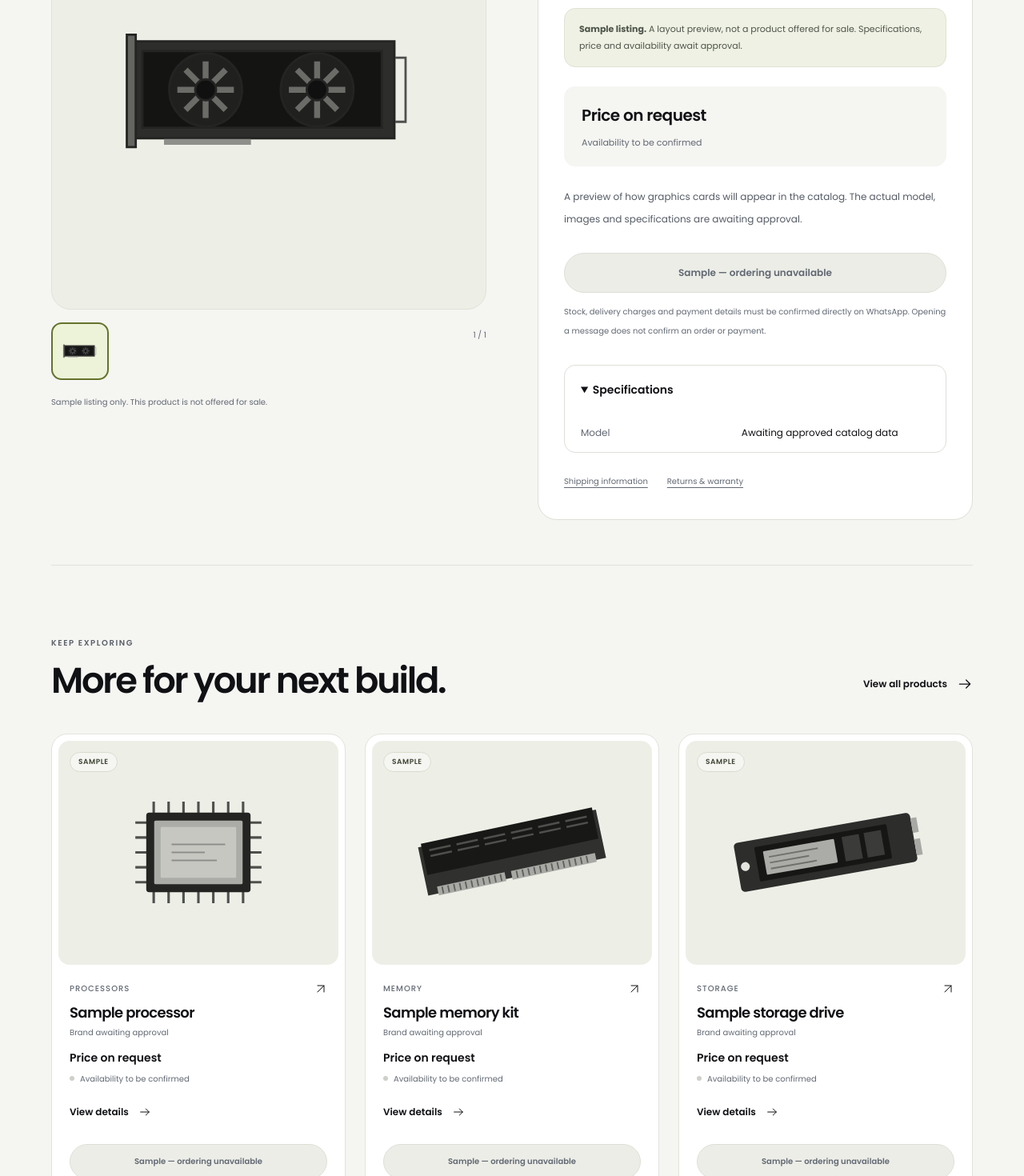
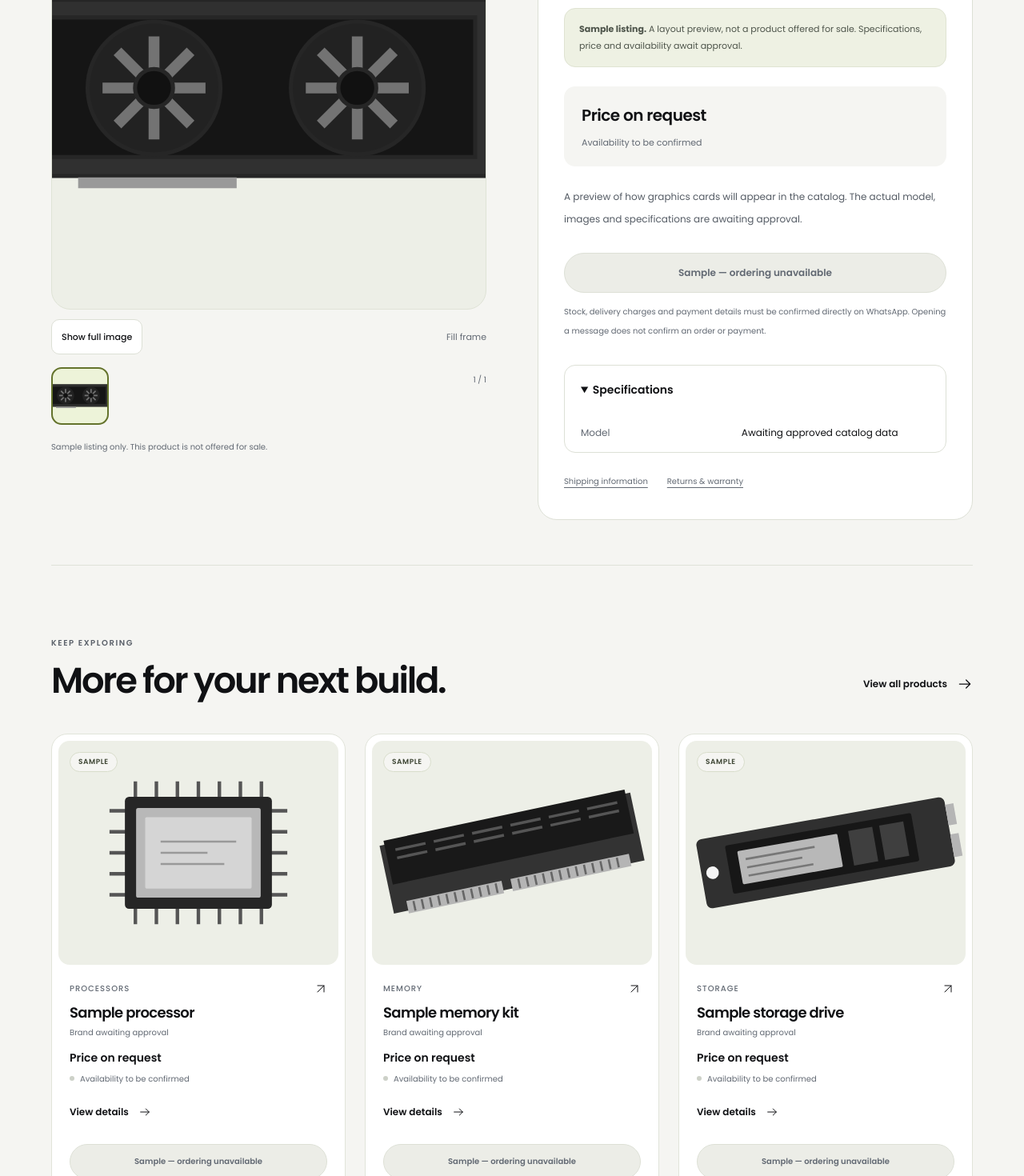
Before and after one commit to MalakAnasKhan/malakcomputers, a Next.js app: page /products/sample-graphics-card in a window 1280 px wide. Shown: the part 392-1862 px from the top of the page at 80% size. Built offline with nearby package versions, Linux system fonts and the light colour scheme.

Commit message:
Product Card Updated

```diff
--- a/src/app/globals.css
+++ b/src/app/globals.css
@@ -118,7 +118,7 @@
   .product-card :focus-visible { outline-color: var(--graphite); }
   .product-card:hover { transform: translateY(-4px); border-color: #B1BAA2; }
   .product-card-image { position: relative; aspect-ratio: 1.25; overflow: hidden; background: #EDEFE7; margin: 8px 8px 0; border-radius: 14px; }
-  .product-card-image img { padding: 26px; transition: transform .45s; mix-blend-mode: multiply; }
+  .product-card-image img { transition: transform .45s; }
   .product-card:hover img { transform: scale(1.035); }
   .sample-badge { position: absolute; top: 14px; left: 14px; border: 1px solid #D8DDCB; border-radius: 999px; background: #F5F5F2; padding: 5px 10px; color: #3C4432; font-size: 9px; font-weight: 600; letter-spacing: .06em; text-transform: uppercase; }
   .product-card-body { padding: 22px 22px 0; }
@@ -154,7 +154,8 @@
   .shop-sidebar { align-self: start; border: 1px solid var(--border); border-radius: 18px; background: white; padding: 22px; }
   .shop-empty { border: 1px solid var(--border); border-radius: 22px; background: white; }
   .gallery-stage { position: relative; aspect-ratio: 1; overflow: hidden; border-radius: 24px; border: 1px solid #DFE3D6; background: #EDEFE7; }
-  .gallery-stage img { mix-blend-mode: multiply; }
+  .gallery-fit-toggle { min-height: 44px; padding: 8px 12px; border: 1px solid var(--border); border-radius: 10px; background: white; font-weight: 500; }
+  .gallery-fit-toggle[aria-pressed="true"] { border-color: #64732C; background: #EDF3D9; }
   .gallery-thumb { position: relative; height: 72px; width: 72px; border: 1px solid var(--border); border-radius: 13px; background: white; overflow: hidden; }
   .gallery-thumb[aria-pressed="true"] { border: 2px solid #64732C; background: #EDF3D9; }
   .product-summary { border: 1px solid var(--border); border-radius: 24px; background: white; padding: 24px; }
--- a/src/modules/catalog/product-card.tsx
+++ b/src/modules/catalog/product-card.tsx
@@ -8,7 +8,7 @@ import type { Product } from "./types";
 export function ProductCard({ product, imageSizes = "(max-width: 639px) 100vw, (max-width: 1279px) 50vw, 33vw" }: { product: Product; imageSizes?: string }) {
   return <article className="product-card" data-product-card={product.slug}>
     <Link href={"/products/" + product.slug} aria-label={"View " + product.name}>
-      <div className="product-card-image"><Image src={product.images[0].src} alt={product.images[0].alt} fill sizes={imageSizes} className="object-contain" />{product.isSample && <span className="sample-badge">Sample</span>}</div>
+      <div className="product-card-image"><Image src={product.images[0].src} alt={product.images[0].alt} fill sizes={imageSizes} className="object-cover" />{product.isSample && <span className="sample-badge">Sample</span>}</div>
       <div className="product-card-body"><div className="flex items-center justify-between gap-3"><p className="product-card-category">{product.category ?? "Category unspecified"}</p><Icon name="arrow-up" width="16" height="16" /></div><h3>{product.name}</h3><p className="mt-1 text-[10px] text-neutral-500">{product.brand === "Not specified" ? "Brand awaiting approval" : product.brand}</p><p className="product-card-price">{formatPrice(product.pricePkr)}</p><p className="product-card-stock"><span aria-hidden="true" className={"h-1.5 w-1.5 rounded-full " + (product.stockStatus === "in-stock" ? "bg-graphite" : "bg-neutral-300")} />{stockLabels[product.stockStatus]}</p><span className="text-link mt-3">View details<Icon name="arrow" width="16" height="16" /></span></div>
     </Link>
     <div className="product-card-footer"><OrderButton product={product} className="w-full" /></div>
--- a/src/modules/catalog/product-gallery.tsx
+++ b/src/modules/catalog/product-gallery.tsx
@@ -1,15 +1,21 @@
 "use client";
 
 import Image from "next/image";
-import { useState } from "react";
+import { useId, useState } from "react";
 import type { Product } from "./types";
 
 export function ProductGallery({ images, name, isSample }: Pick<Product, "images" | "name" | "isSample">) {
   const [active, setActive] = useState(0);
+  const [showFullImage, setShowFullImage] = useState(false);
+  const stageId = useId();
   const image = images[active];
   return <section aria-label={name + " image gallery"}>
-    <div className="gallery-stage"><Image src={image.src} alt={image.alt} fill priority={active === 0} sizes="(max-width: 1023px) 100vw, 50vw" className="object-contain p-8 sm:p-12" />{isSample && <span className="sample-badge">Sample listing</span>}</div>
-    <div className="mt-4 flex items-start justify-between gap-4"><div className="flex flex-wrap gap-3" aria-label="Select a product image">{images.map((item, index) => <button type="button" key={item.src + "-" + index} onClick={() => setActive(index)} aria-label={"View image " + (index + 1) + ": " + item.alt} aria-pressed={active === index} className="gallery-thumb"><Image src={item.src} alt="" fill sizes="72px" className="object-contain p-2" /></button>)}</div><p className="shrink-0 pt-2 text-[10px] text-neutral-500" aria-live="polite">{active + 1} / {images.length}</p></div>
+    <div id={stageId} className="gallery-stage"><Image src={image.src} alt={image.alt} fill priority={active === 0} sizes="(max-width: 1023px) 100vw, 50vw" className={showFullImage ? "object-contain" : "object-cover"} />{isSample && <span className="sample-badge">Sample listing</span>}</div>
+    <div className="mt-3 flex min-h-11 items-center justify-between gap-4 text-[11px]">
+      <button type="button" aria-pressed={showFullImage} aria-controls={stageId} onClick={() => setShowFullImage(!showFullImage)} className="gallery-fit-toggle">Show full image</button>
+      <p className="text-neutral-500" aria-live="polite">{showFullImage ? "Full image, no cropping" : "Fill frame"}</p>
+    </div>
+    <div className="mt-4 flex items-start justify-between gap-4"><div className="flex flex-wrap gap-3" aria-label="Select a product image">{images.map((item, index) => <button type="button" key={item.src + "-" + index} onClick={() => setActive(index)} aria-label={"View image " + (index + 1) + ": " + item.alt} aria-pressed={active === index} className="gallery-thumb"><Image src={item.src} alt="" fill sizes="72px" className="object-cover" /></button>)}</div><p className="shrink-0 pt-2 text-[10px] text-neutral-500" aria-live="polite">{active + 1} / {images.length}</p></div>
     {isSample && <p className="mt-4 text-[10px] leading-6 text-neutral-500">Sample listing only. This product is not offered for sale.</p>}
   </section>;
 }
```
Also changed, not shown: 1 other file (tests, documents, lock files or other folders).
